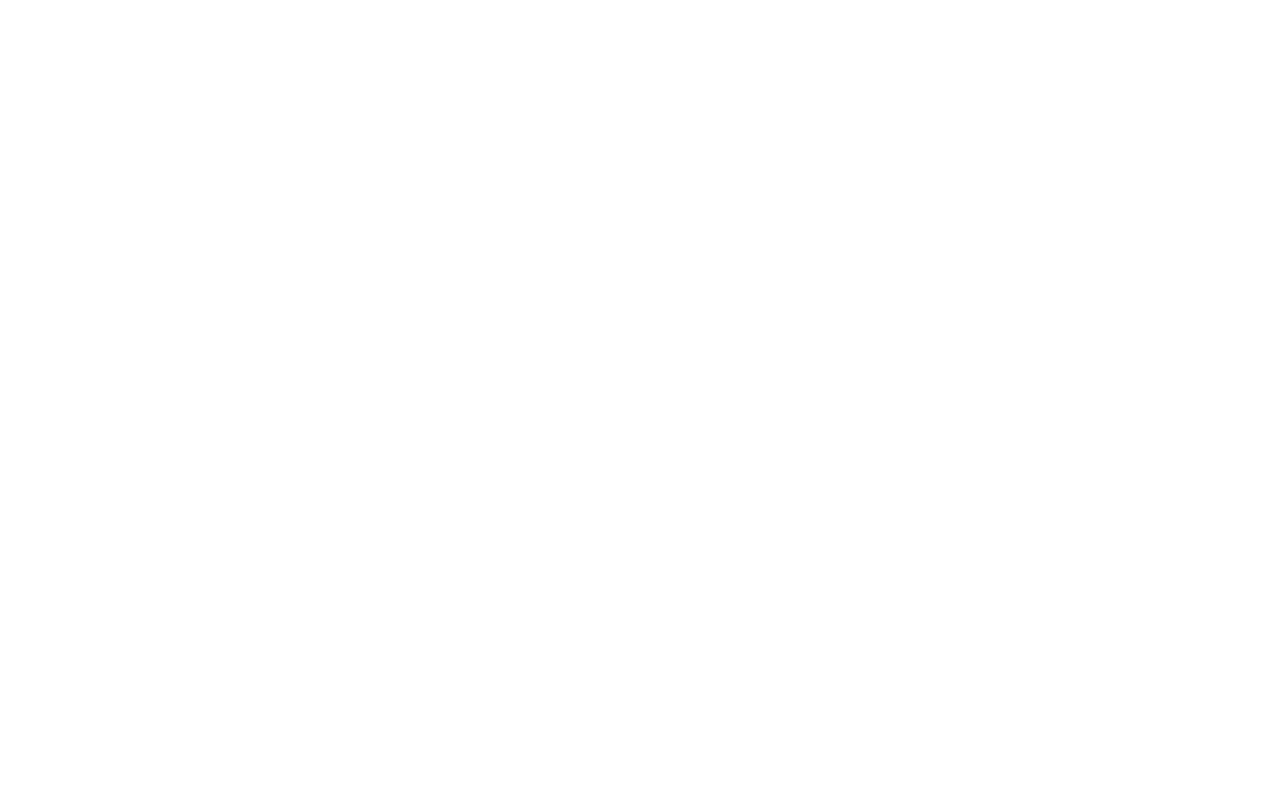
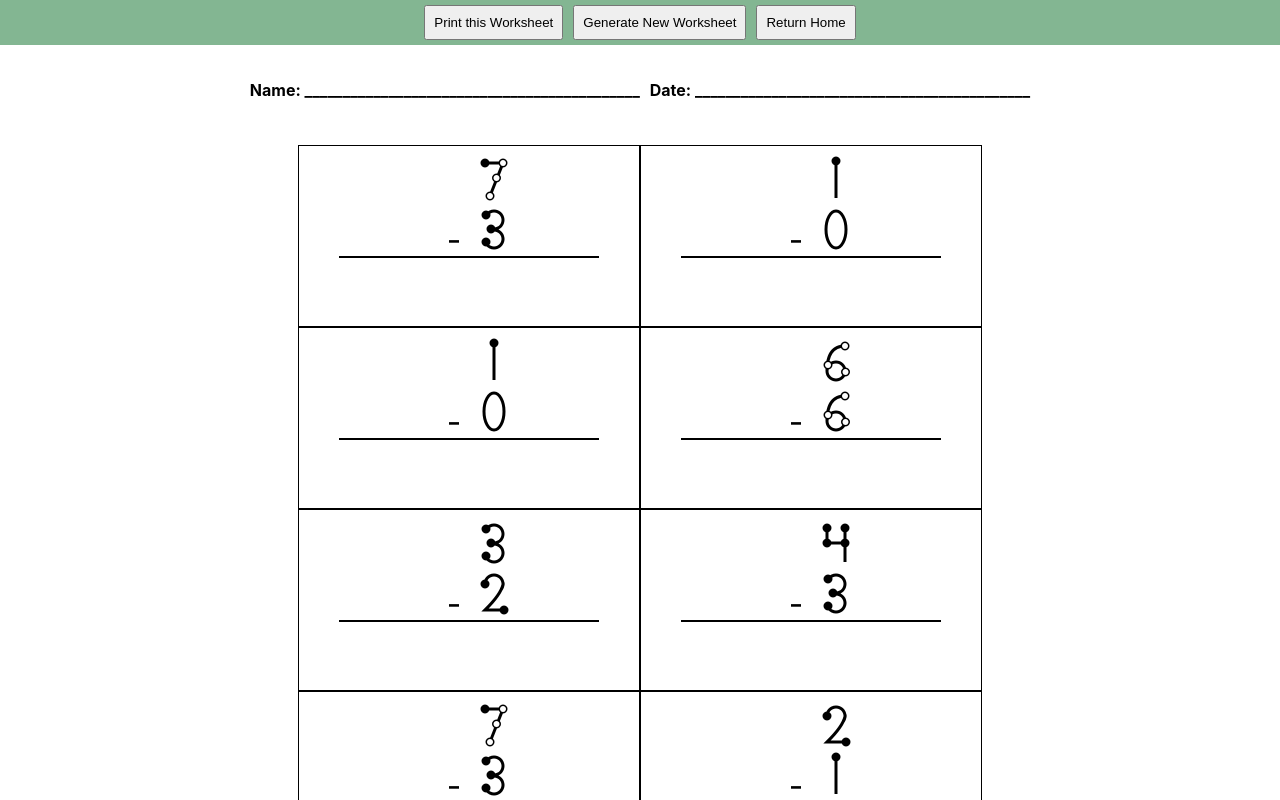
Before and after one commit to StringRays/dotpoint, a React (Create React App) app: page /#/subtraction in a window 1280 px wide. Before the commit this address had no page. Shown: the top 800 px of the page. Built offline with nearby package versions, Linux system fonts and the light colour scheme; the HTML template or start-up script is replaced by a standard one.

Commit message:
add problem types

```diff
--- a/src/App.tsx
+++ b/src/App.tsx
@@ -1,5 +1,5 @@
 import Home from './pages/Home';
-import Addition from './pages/Addition';
+import SingleProblemType from './pages/SingleProblemType';
 import Symbols from './pages/Symbols';
 import { HashRouter, Routes, Route } from "react-router-dom";
 
@@ -8,7 +8,10 @@
     <HashRouter basename='/'>
       <Routes>
         <Route path="/" element={<Home />} />
-        <Route path="/addition" element={<Addition />} />
+        <Route path="/addition" element={<SingleProblemType problemType='addition' />} />
+        <Route path="/subtraction" element={<SingleProblemType problemType='subtraction' />} />
+        <Route path="/multiplication" element={<SingleProblemType problemType='multiplication' />} />
+        <Route path="/division" element={<SingleProblemType problemType='division' />} />
         <Route path="/symbols" element={<Symbols />} />
       </Routes>
     </HashRouter>
--- a/src/components/NavBar.tsx
+++ b/src/components/NavBar.tsx
@@ -76,6 +76,9 @@
         <>
             <HighlightLink path='/' name='Home' />
             <HighlightLink path='/addition' name='Addition' />
+            <HighlightLink path='/subtraction' name='Subtraction' />
+            <HighlightLink path='/multiplication' name='Multiplication' />
+            <HighlightLink path='/division' name='Division' />
             <HighlightLink path='/symbols' name='View All Symbols' />
         </>
     )
--- a/src/components/Number.tsx
+++ b/src/components/Number.tsx
@@ -16,6 +16,8 @@
             const canvas = canvasRef.current;
             const context = canvas.getContext('2d');
             if (context){
+                //this makes sure context clears first - was drawing numbers on top of eachother before
+                context.clearRect(0, 0, 100, 100);
                 context.lineWidth = 6;
             switch(num){
                 case 0:
--- a/src/components/WorkSheet.tsx
+++ b/src/components/WorkSheet.tsx
@@ -1,20 +1,34 @@
 import Problem, { ProblemProps } from './Problem';
-import { useRef } from 'react';
+import { useRef, useState, useEffect } from 'react';
 import ReactToPrint from 'react-to-print';
 
 export type WorksheetProps = {
-    columns: Array<ProblemProps>;
+    generator: () => Array<ProblemProps>;
 }
 
-const Worksheet = ({ columns }: WorksheetProps ) => {
-    const colOne: Array<ProblemProps> = columns.slice(0, 5);
-    const colTwo: Array<ProblemProps> = columns.slice(5);
+const Worksheet = ({ generator }: WorksheetProps ) => {
     const componentRef = useRef(null);
+    const [numbers, setNumbers] = useState<Array<ProblemProps>>();
 
     const buttonStyle = {
         padding: '8px',
         margin: '5px'
     }
+
+    const nameDate = {
+        fontWeight: 'bold',
+        padding: '5px'
+    }
+
+    function generateNew() {
+        const newNums: Array<ProblemProps> | null = generator();
+        newNums && setNumbers(newNums);
+    }
+
+    useEffect(() => {
+        const newNums: Array<ProblemProps> | null = generator();
+        newNums && setNumbers(newNums);
+    }, [generator])
 
     return (
         <div style={{ display: 'flex', flexDirection: 'column', alignItems: 'center' }}>
@@ -23,19 +37,18 @@
                 trigger={() => <button style={buttonStyle}>Print this Worksheet</button>}
                 content={() => componentRef.current}
             />
-            <button style={buttonStyle} onClick={() => window.location.reload()}>Generate New Worksheet</button>
-            <button style={buttonStyle}><a href='/' style={{ textDecoration: 'none', color: 'black' }}>Return Home</a></button>
-            </div>
-        <div ref={componentRef}>
-        <div style={{ display: 'flex', flexDirection: 'column' }}>
+            <button style={buttonStyle} onClick={generateNew}>Generate New Worksheet</button>
+            <button style={buttonStyle}><a href='/dotpoint/' style={{ textDecoration: 'none', color: 'black' }}>Return Home</a></button>
+        </div>
+        <div ref={componentRef} style={{ display: 'flex', flexDirection: 'column' }}>
             <div style={{ display: 'flex', justifyContent: 'space-around', padding: '30px' }}>
-                <div style={{ fontWeight: 'bold', padding: '5px' }}>Name: ____________________________________________</div>
-                <div style={{ fontWeight: 'bold', padding: '5px' }}>Date: ____________________________________________</div>
+                <div style={nameDate}>Name: ____________________________________________</div>
+                <div style={nameDate}>Date: ____________________________________________</div>
             </div>
             <div style={{ display: 'flex', justifyContent: 'center', marginTop: '10px' }}>
                 <div style={{ display: 'flex', flexDirection: 'column' }}>
-                    {colOne &&
-                       colOne.map((problem, index) => (
+                    {numbers &&
+                       numbers.slice(0, 5).map((problem, index) => (
                             <Problem
                                 numOne={problem.numOne}
                                 numTwo={problem.numTwo}
@@ -45,8 +58,8 @@
                     }
                 </div>
                 <div style={{ display: 'flex', flexDirection: 'column' }}>
-                    {colTwo &&
-                       colTwo.map((problem, index) => (
+                    {numbers &&
+                       numbers.slice(5).map((problem, index) => (
                             <Problem
                                 numOne={problem.numOne}
                                 numTwo={problem.numTwo}
@@ -58,7 +71,6 @@
             </div>
         </div>
         </div>
-        </div>
     )
 }
 
--- a/src/pages/Addition.tsx
+++ /dev/null
@@ -1,28 +0,0 @@
-import Worksheet from '../components/Worksheet';
-import { useEffect, useState } from 'react';
-import { ProblemProps } from '../components/Problem';
-
-const Addition = () => {
-    const [numbers, setNumbers] = useState<Array<ProblemProps>>();
-
-    useEffect(() => {
-        const numberList: Array<ProblemProps> = [];
-        for (let i = 0; i < 10; i++){
-            numberList.push({
-                numOne: Math.floor(Math.random()*10),
-                numTwo: Math.floor(Math.random()*10),
-                operator: '+'
-            })
-        }
-        setNumbers(numberList);
-    }, []);
-
-    return (
-        <>
-            {numbers &&
-                <Worksheet columns={numbers} />}
-        </>
-    )
-}
-
-export default Addition;
--- /dev/null
+++ b/src/pages/SingleProblemType.tsx
@@ -0,0 +1,89 @@
+import Worksheet from '../components/Worksheet';
+import { ProblemProps } from '../components/Problem';
+
+type ProblemTypes = 'addition' | 'subtraction' | 'multiplication' | 'division';
+
+interface ProblemType {
+    problemType: ProblemTypes
+}
+
+const SingleProblemType = ({ problemType }: ProblemType) => {
+
+    const addition = () => {
+        const numberList: Array<ProblemProps> = [];
+        for (let i = 0; i < 10; i++){
+            numberList.push({
+                numOne: Math.floor(Math.random()*10),
+                numTwo: Math.floor(Math.random()*10),
+                operator: '+'
+            })
+        }
+        return numberList;
+    }
+
+    const subtraction = () => {
+        const numberList: Array<ProblemProps> = [];
+        let firstNum: number;
+        let secondNum: number;
+        for (let i = 0; i < 10; i++){
+            //1-9
+            firstNum = Math.floor(Math.random()*9)+1;
+            //0-firstNum
+            secondNum = Math.floor(Math.random()*(firstNum+1));
+            numberList.push({
+                numOne: firstNum,
+                numTwo: secondNum,
+                operator: '-'
+            })
+        }
+        return numberList;
+    }
+
+    const multiplication = () => {
+        const numberList: Array<ProblemProps> = [];
+        for (let i = 0; i < 10; i++){
+            numberList.push({
+                numOne: Math.floor(Math.random()*10),
+                numTwo: Math.floor(Math.random()*10),
+                operator: 'x'
+            })
+        }
+        return numberList;
+    }
+
+    const division = () => {
+        const numberList: Array<ProblemProps> = [];
+        const problems = [
+            [1],
+            [1, 2],
+            [1, 3],
+            [1, 2, 4],
+            [1, 5],
+            [1, 2, 3, 6],
+            [1, 7],
+            [1, 2, 4, 8],
+            [1, 3, 9]
+        ]
+        for (let i = 0; i < 10; i++){
+            const dividend = Math.floor(Math.random()*9);
+            const divisor = problems[dividend][Math.floor(Math.random()*problems[dividend].length)];
+            numberList.push({
+                numOne: dividend+1,
+                numTwo: divisor,
+                operator: '/'
+            })
+        }
+        return numberList;
+    }
+
+    return (
+        <>
+            {problemType === 'addition' && <Worksheet generator={addition} />}
+            {problemType === 'subtraction' && <Worksheet generator={subtraction} />}
+            {problemType === 'multiplication' && <Worksheet generator={multiplication} />}
+            {problemType === 'division' && <Worksheet generator={division} />}
+        </>
+    )
+}
+
+export default SingleProblemType;
```
Also changed, not shown: 1 other file (tests, documents, lock files or other folders).
